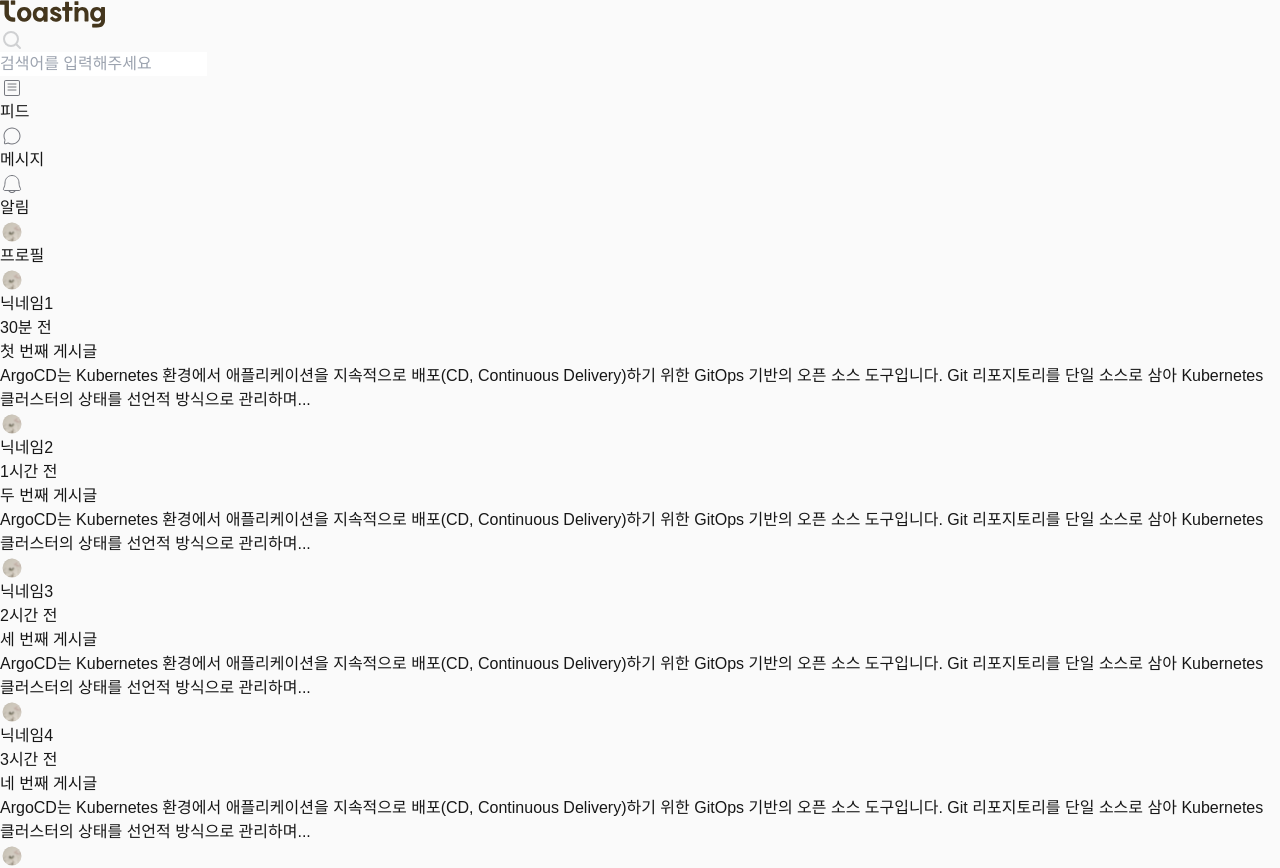
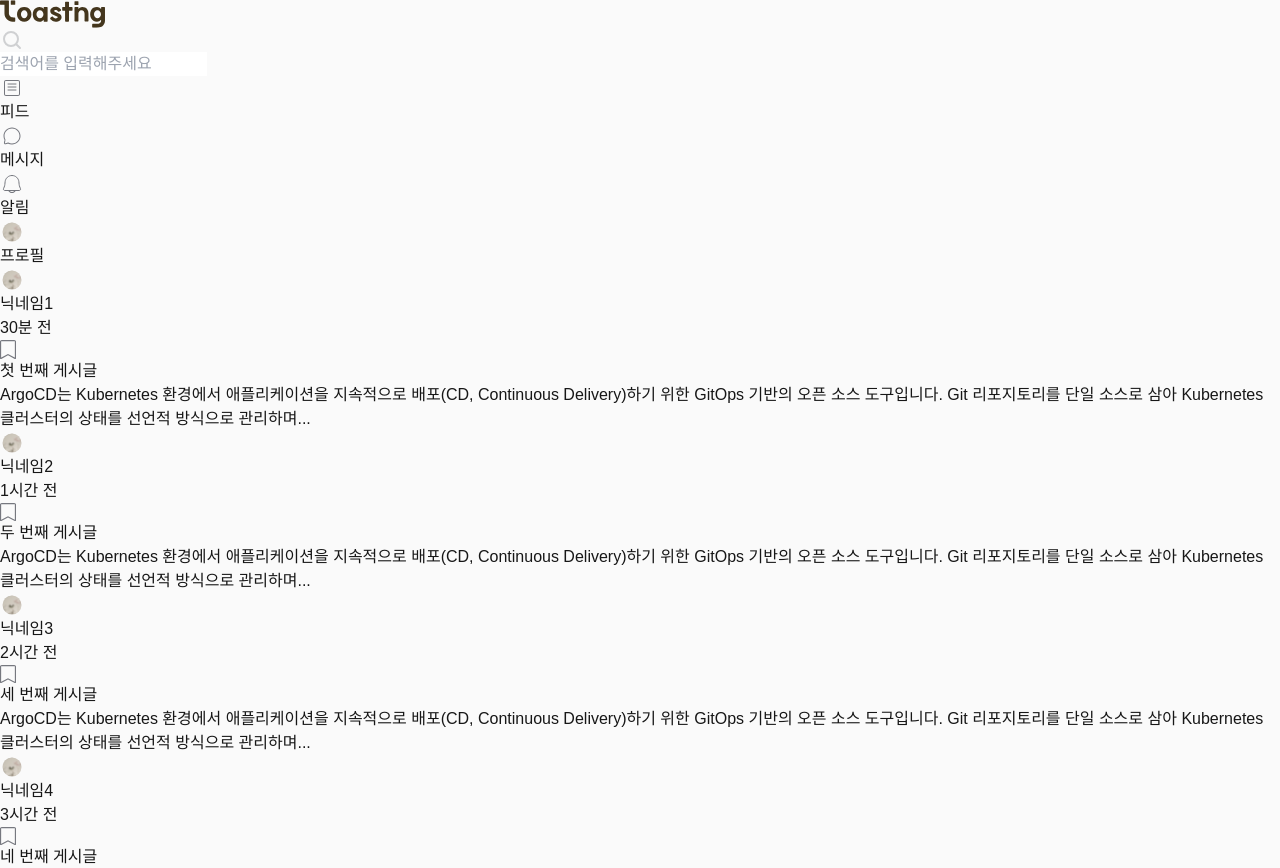
Before and after one commit to team-aio/toasting-frontend, a Next.js app: page /search/1 in a window 1280 px wide. Shown: the top 868 px of the page. Built offline with nearby package versions, Linux system fonts and the light colour scheme.

Commit message:
feat: 게시글 선택하면, 스타일 변화 적용

```diff
--- a/src/app/search/[id]/page.tsx
+++ b/src/app/search/[id]/page.tsx
@@ -18,9 +18,12 @@ interface Post {
 export default function Page() {
   const [open, setOpen] = useState(false);
   const [selectedPost, setSelectedPost] = useState<Post | null>(null);
+  const [selectedPostId, setSelectedPostId] = useState<number | null>(null);
 
   const handlePostClick = (post: Post) => {
     setSelectedPost(post);
+    setSelectedPostId(post.id);
+
     setOpen(true);
   };
 
@@ -115,10 +118,15 @@ export default function Page() {
           {posts.map((post) => (
             <article
               key={post.id}
-              className="py-4 rounded-lg space-y-2 w-full max-w-[700px]"
+              className={`p-4 rounded-lg space-y-2 w-full max-w-[700px] ${
+                selectedPostId === post.id
+                  ? "bg-white shadow-md"
+                  : "bg-[#f9fafb] hover:bg-gray-200"
+              }`}
               onClick={() => handlePostClick(post)}
             >
               {/* 프로필과 시간 */}
+              <div className="flex items-center justify-between">
                 <div className="flex items-center space-x-2">
                   <Image
                     src={"/layout/profile.svg"}
@@ -128,6 +136,13 @@ export default function Page() {
                   />
                   <div className="text-[#9D9FA4] text-sm">{post.profile}</div>
                   <span className="text-[#9D9FA4] text-sm">{post.time}</span>
+                </div>
+                <Image
+                  src={"/button/bookmark.svg"}
+                  width={16}
+                  height={16}
+                  alt="프로필"
+                />
               </div>
               {/* 제목 */}
               <h2 className="text-lg font-semibold text-gray-800">
```
Also changed, not shown: public/button/bookmark.svg (added). Lines whose indentation alone changed are shown as unchanged.
